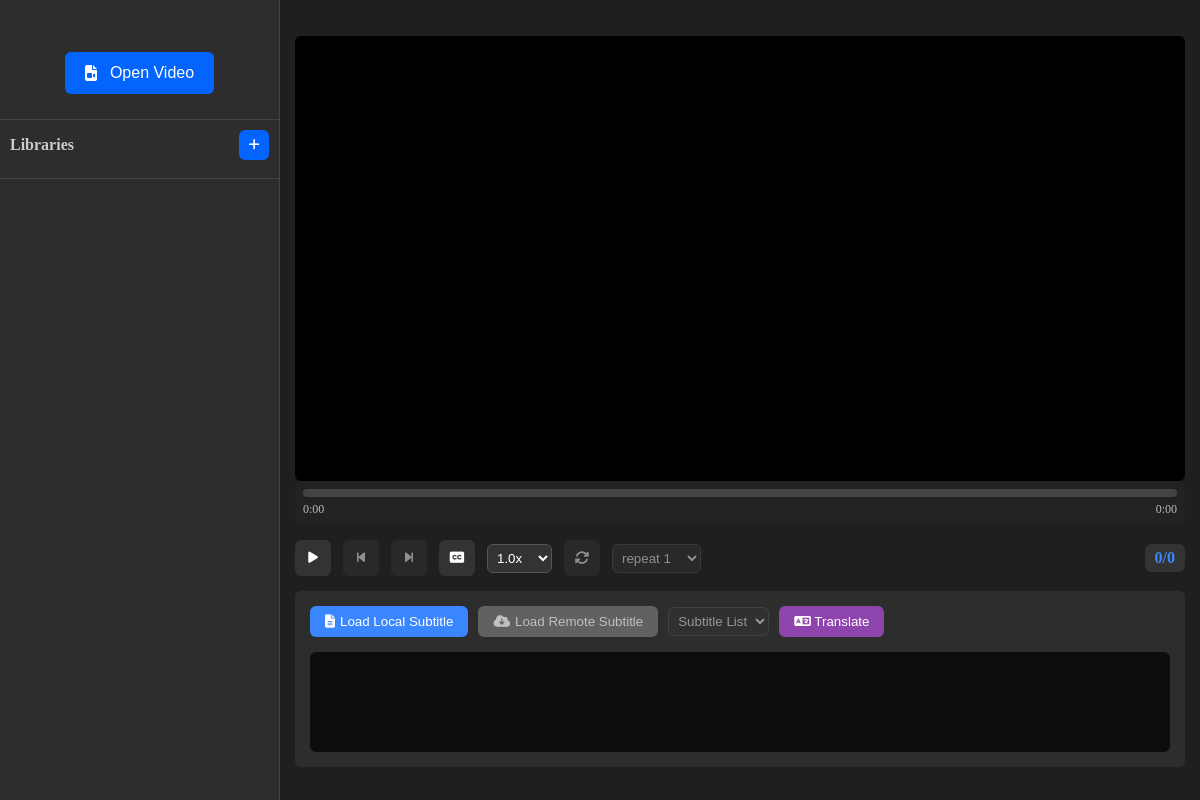
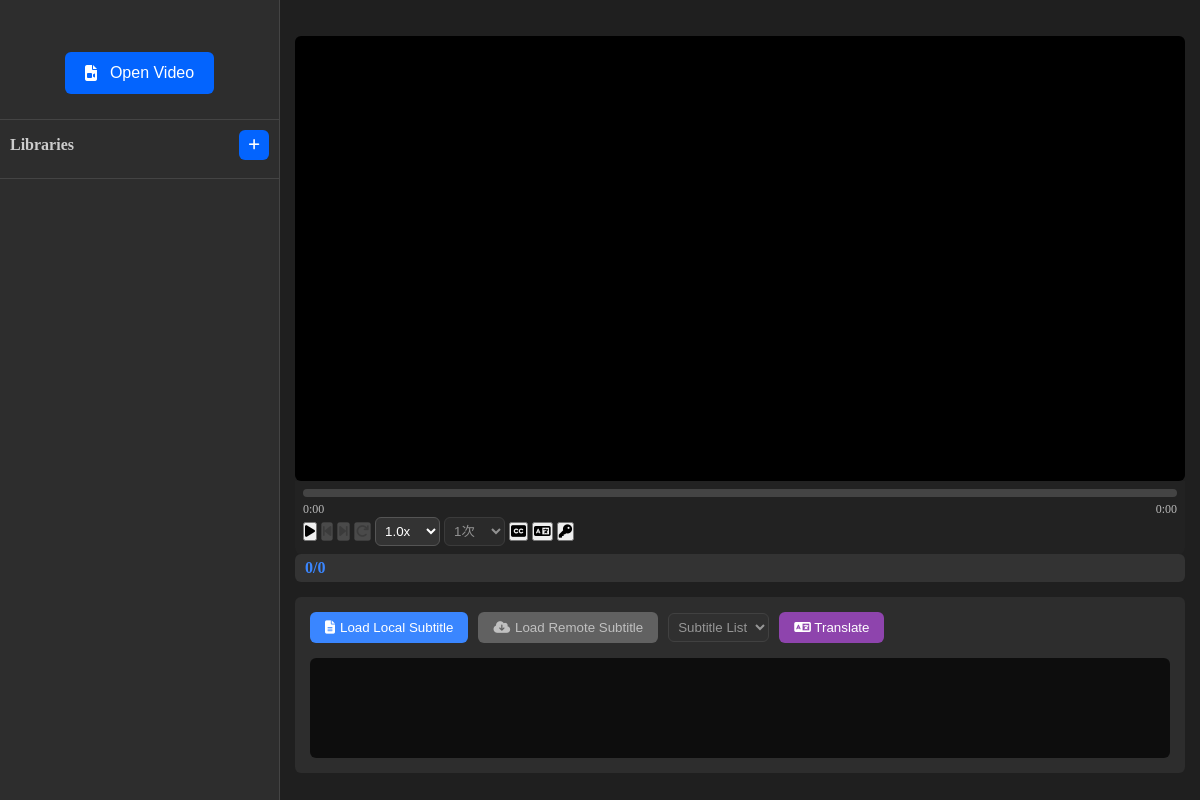
Before and after one commit to allonli/repeat-learn, an Electron app: page src/renderer/public/index.html in a window 1200 px wide. Drawn offline with Linux system fonts and the light colour scheme; no server answers.

Commit message:
feat: add Tencent Cloud API credentials setup

```diff
--- a/src/renderer/public/index.html
+++ b/src/renderer/public/index.html
@@ -159,41 +159,47 @@
                 <div class="progress-time">
                     <span id="current-time">0:00</span> <span id="duration">0:00</span>
                 </div>
-            </div>
-            <div class="player-controls-row">
-                <div class="control-buttons">
-                    <button id="play-pause-btn" class="btn control-btn"><i class="fas fa-play"></i></button>
-                    <button id="prev-subtitle-btn" class="btn control-btn" title="Previous Subtitle"><i
-                            class="fas fa-step-backward"></i></button>
-                    <button id="next-subtitle-btn" class="btn control-btn" title="Next Subtitle"><i
-                            class="fas fa-step-forward"></i></button>
-                    <button id="subtitle-btn" class="btn control-btn"><i class="fas fa-closed-captioning"></i></button>
-                    <div class="playback-rate">
-                        <select id="playback-rate-select">
+                <button id="play-pause-btn" class="control-btn">
+                    <i class="fas fa-play"></i>
+                </button>
+                <button id="prev-subtitle-btn" class="control-btn">
+                    <i class="fas fa-step-backward"></i>
+                </button>
+                <button id="next-subtitle-btn" class="control-btn">
+                    <i class="fas fa-step-forward"></i>
+                </button>
+                <button id="loop-subtitle-btn" class="control-btn">
+                    <i class="fas fa-redo"></i>
+                </button>
+                <select id="playback-rate-select" class="control-select">
                     <option value="0.5">0.5x</option>
                     <option value="0.75">0.75x</option>
-                            <option value="1" selected>1.0x</option>
+                    <option value="1.0" selected>1.0x</option>
                     <option value="1.25">1.25x</option>
                     <option value="1.5">1.5x</option>
+                    <option value="2.0">2.0x</option>
                 </select>
-                    </div>
-                    <button id="loop-subtitle-btn" class="btn loop-btn" title="repeat"><i
-                            class="fas fa-sync-alt"></i></button>
-                    <div class="repeat-control">
-                        <select id="repeat-preset">
-                            <option value="1" selected>repeat 1</option>
-                            <option value="3">repeat 3</option>
-                            <option value="5">repeat 5</option>
-                            <option value="10">repeat 10</option>
-                            <option value="infinite">repeat n</option>
-                            <option value="custom">custom</option>
+                <input type="number" id="repeat-count" class="control-input" min="1" value="1">
+                <select id="repeat-preset" class="control-select">
+                    <option value="1">1次</option>
+                    <option value="2">2次</option>
+                    <option value="3">3次</option>
+                    <option value="5">5次</option>
+                    <option value="10">10次</option>
+                    <option value="infinite">无限</option>
                 </select>
-                        <input type="number" id="repeat-count" min="1" max="20" value="1">
-                    </div>
+                <button id="subtitle-btn" class="control-btn">
+                    <i class="fas fa-closed-captioning"></i>
+                </button>
+                <button id="translate-btn" class="control-btn" title="翻译当前字幕">
+                    <i class="fas fa-language"></i>
+                </button>
+                <button id="setup-tencent-cloud-btn" class="control-btn" title="设置腾讯云API凭证">
+                    <i class="fas fa-key"></i>
+                </button>
             </div>
             <div class="subtitle-progress">
                 <span id="subtitle-counter">0/0</span>
-                </div>
             </div>
             <div class="subtitle-section">
                 <div class="subtitle-controls">
--- a/src/renderer/renderer.js
+++ b/src/renderer/renderer.js
@@ -66,6 +66,8 @@ document.addEventListener('DOMContentLoaded', () => {
     const subtitleInputContainer = document.getElementById('subtitle-input-container');
     const subtitleTranslationInput = document.getElementById('subtitle-translation-input');
     const translateSubtitleBtn = document.getElementById('translateSubtitleBtn');
+    const translateBtn = document.getElementById('translate-btn');
+    const setupTencentCloudBtn = document.getElementById('setup-tencent-cloud-btn');
 
     // 当前加载的视频文件
     let currentVideoFile = null;
@@ -1200,4 +1202,30 @@ document.addEventListener('DOMContentLoaded', () => {
 
     // Initialize subtitle control buttons state
     updateSubtitleControlsState();
+
+    // 设置腾讯云API凭证
+    const setupTencentCloudCredentials = async () => {
+        try {
+            const secretId = prompt('请输入腾讯云 SecretId:');
+            if (!secretId) return;
+
+            const secretKey = prompt('请输入腾讯云 SecretKey:');
+            if (!secretKey) return;
+
+            await translationService.setCredentials(secretId, secretKey);
+            alert('腾讯云API凭证设置成功！');
+            updateTranslateButtonState();
+        } catch (error) {
+            console.error('设置腾讯云API凭证失败:', error);
+            alert('设置腾讯云API凭证失败: ' + error.message);
+        }
+    };
+
+    // 绑定事件监听器
+    if (setupTencentCloudBtn) {
+        setupTencentCloudBtn.addEventListener('click', setupTencentCloudCredentials);
+    }
+
+    // 初始化时检查凭证状态
+    updateTranslateButtonState();
 });
```
Also changed, not shown: src/renderer/services/TranslationService.js (+67 -4 lines). Lines whose indentation alone changed are shown as unchanged.
